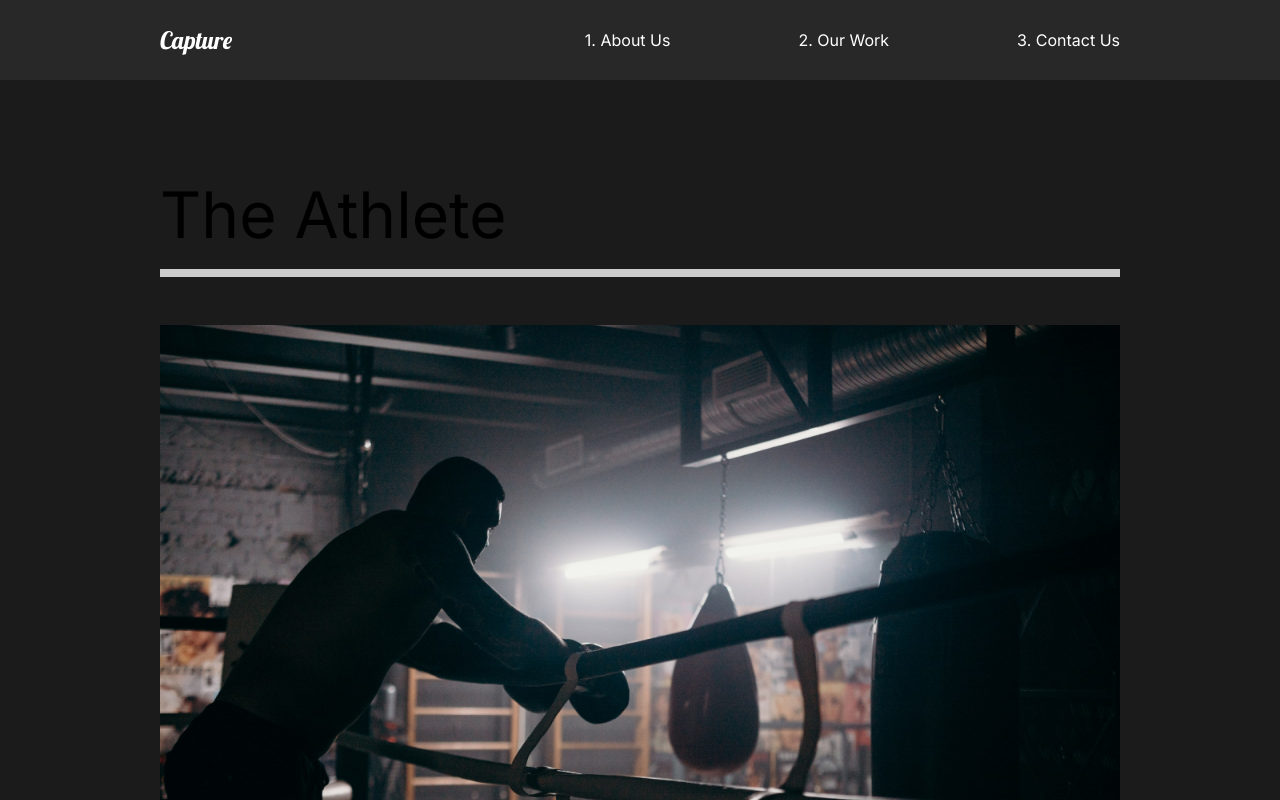
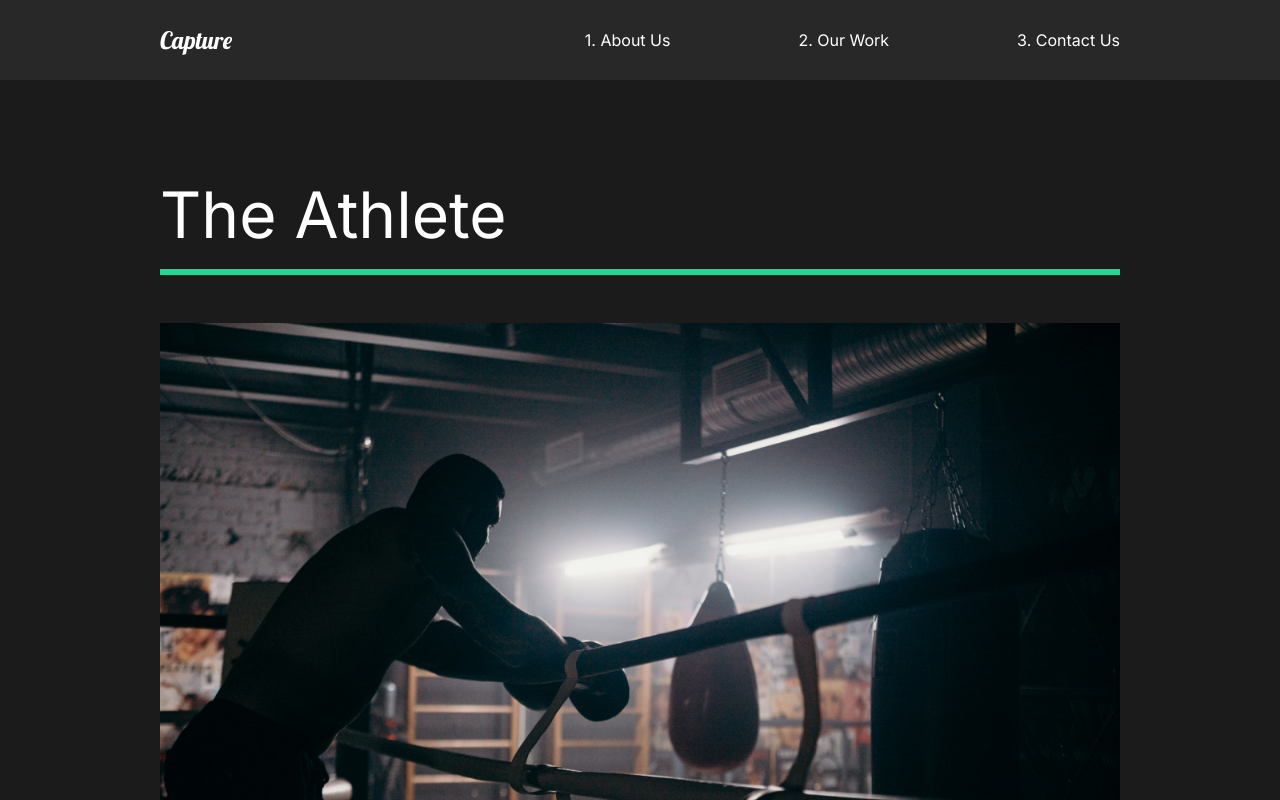
Before and after one commit to Max281192/capture, a React (Create React App) app: page /work in a window 1280 px wide. Shown: the top 800 px of the page. Built offline with nearby package versions, Linux system fonts and the light colour scheme.

Commit message:
our work animation

```diff
--- a/src/App.js
+++ b/src/App.js
@@ -11,9 +11,15 @@ import GlobalStyle from './components/GlobalStyle';
 import Nav from './components/Nav';
 
 // Routing
-import {Switch, Route} from 'react-router-dom';
+import {Switch, Route, useLocation} from 'react-router-dom';
+
+// Animation
+import {AnimatePresence} from 'framer-motion';
 
 function App() {
+
+    const location = useLocation();
+
     return (
         <div className="App">
 
@@ -21,7 +27,8 @@ function App() {
 
             <Nav/>
 
-            <Switch>
+            <AnimatePresence exitBeforeEnter>
+                <Switch location={location} key={location.pathname}>
                     <Route path="/" exact>
                         <AboutUs/>
                     </Route>
@@ -29,12 +36,13 @@ function App() {
                         <OurWork/>
                     </Route>
                     <Route path="/work/:id">
-                    <MovieDetail />
+                        <MovieDetail/>
                     </Route>
                     <Route path="/contact">
                         <ContactUs/>
                     </Route>
                 </Switch>
+            </AnimatePresence>
         </div>
     );
 }
--- /dev/null
+++ b/src/animation.js
@@ -0,0 +1,103 @@
+export const pageAnimation = {
+    hidden: {
+        opacity: 0,
+        y: 300,
+    },
+    show: {
+        opacity: 1,
+        y: 0,
+        transition: {
+            duration: 0.5,
+            when: 'beforeChildren',
+            staggerChildren: 0.25,
+        },
+    },
+    exit: {
+        opacity: 0,
+        transition: {
+            duration: .5,
+        }
+    }
+}
+
+export const titleAnim = {
+    hidden: {
+        y: 200,
+    },
+    show: {
+        y: 0,
+        transition: {
+            duration: 0.5,
+            ease: "easeOut",
+        }
+    }
+}
+
+export const fade = {
+    hidden: {
+        opacity : 0,
+    },
+    show: {
+        opacity : 1,
+        transition: {
+            duration: .75,
+            ease: 'easeOut',
+        }
+    }
+}
+
+export const photoAnim = {
+    hidden: {
+        scale: 1.5,
+        opacity: 0
+    },
+    show: {
+        scale: 1,
+        opacity: 1,
+        transition: {
+            ease: 'easeOut',
+            duration: 0.5,
+        }
+    }
+}
+
+export const lineAnim = {
+    hidden: {
+        width : '0%',
+    },
+    show: {
+        width: '100%',
+        transition: {
+            duration: 0.75,
+            ease: 'easeOut',
+        }
+    }
+}
+
+export const sliderContainer = {
+    hidden: {
+        opacity: 1,
+    },
+    show: {
+        opacity: 1,
+        transition: {
+            staggerChildren: 0.2,
+            ease: 'easeOut',
+        }
+    }
+}
+
+export const slider = {
+    hidden: {
+        x: '-130%',
+        skew: '45deg',
+    },
+    show: {
+        x: '100%',
+        skew: '0deg',
+        transition: {
+            ease: 'easeOut',
+            duration: 1,
+        }
+    }
+}
--- /dev/null
+++ b/src/components/Wave.js
@@ -0,0 +1,25 @@
+import styled from 'styled-components';
+import {motion} from 'framer-motion';
+
+const Wave = () => {
+    return(
+        <WaveSvg viewBox="0 0 1440 363" fill="none" xmlns="http://www.w3.org/2000/svg">
+            <motion.path
+                initial={{pathLength: 0, pathOffset: 1}}
+                animate={{pathLength: 1, pathOffset: 0}}
+                transition={{duration: 1, delay: 0.3}}
+                d="M1440 27.4774C1352.73 19.8184 1122.41 49.0556 899.331 227.276C620.48 450.052 354.282 355.647 170.328 185.318C23.165 49.0556 -4.21721 8.32998 0.487081 5"
+                stroke="#23d997"
+                strokeOpacity="0.3"
+                strokeWidth="10"/>
+        </WaveSvg>
+    )
+}
+
+const WaveSvg = styled.svg`
+  position: absolute;
+  left: 0;
+  z-index: -1;
+`;
+
+export default Wave;
--- a/src/pages/AboutUs.js
+++ b/src/pages/AboutUs.js
@@ -4,13 +4,17 @@ import AboutSection from "../components/AboutSection";
 import ServicesSection from '../components/ServicesSection';
 import FaqSection from '../components/FaqSection';
 
+// Page animation
+import {motion} from 'framer-motion';
+import {pageAnimation} from '../animation';
+
 const AboutUs = () => {
   return (
-    <>
+    <motion.div exit="exit" variants={pageAnimation} initial="hidden" animate="show">
         <AboutSection />
         <ServicesSection />
         <FaqSection />
-    </>
+    </motion.div>
   )
 };
 
--- a/src/pages/ContactUs.js
+++ b/src/pages/ContactUs.js
@@ -1,10 +1,13 @@
 import React from "react";
+// Page animation
+import {motion} from 'framer-motion';
+import {pageAnimation} from '../animation';
 
 const ContactUs = () => {
     return (
-        <div>
+        <motion.div exit="exit" variants={pageAnimation} initial="hidden" animate="show">
             <h1>Contact Us!</h1>
-        </div>
+        </motion.div>
     )
 };
 
--- a/src/pages/MovieDetail.js
+++ b/src/pages/MovieDetail.js
@@ -2,6 +2,10 @@ import React, {useState, useEffect} from 'react';
 import styled from 'styled-components';
 import {useHistory} from 'react-router-dom';
 import {MovieState} from '../movieState';
+
+// Page animation
+import {motion} from 'framer-motion';
+import {pageAnimation} from '../animation';
 
 const MovieDetail = () => {
 
@@ -19,7 +23,7 @@ const MovieDetail = () => {
     return (
         <>
             {movie && (
-                <Details>
+                <Details exit="exit" variants={pageAnimation} initial="hidden" animate="show">
 
                     <HeadLine>
                         <h2>{movie.title}</h2>
@@ -47,7 +51,7 @@ const MovieDetail = () => {
 }
 
 //Style
-const Details = styled.div`
+const Details = styled(motion.div)`
   color: white;
 `;
 
--- a/src/pages/OurWork.js
+++ b/src/pages/OurWork.js
@@ -7,15 +7,28 @@ import {Link} from 'react-router-dom';
 import athlete from "../img/athlete-small.png";
 import theracer from "../img/theracer-small.png";
 import goodtimes from "../img/goodtimes-small.png";
+// Page animation
+import {motion} from 'framer-motion';
+import {pageAnimation, fade, photoAnim, lineAnim, sliderContainer, slider} from '../animation';
 
 const OurWork = () => {
     return (
-        <Work>
+        <Work exit="exit" variants={pageAnimation} initial="hidden" animate="show">
+
+            <motion.div variants={sliderContainer}>
+                <Frame1 variants={slider}></Frame1>
+                <Frame2 variants={slider}></Frame2>
+                <Frame3 variants={slider}></Frame3>
+                <Frame4 variants={slider}></Frame4>
+            </motion.div>
+
             <Movie>
-                <h2>The Athlete</h2>
-                <div className="line"></div>
+                <motion.h2 variants={fade}>The Athlete</motion.h2>
+                <motion.div variants={lineAnim} className="line"></motion.div>
                 <Link to="/work/the-athlete">
-                    <img src={athlete} alt="athlete"/>
+                    <Hide>
+                        <motion.img variants={photoAnim} src={athlete} alt="athlete"/>
+                    </Hide>
                 </Link>
             </Movie>
 
@@ -38,13 +51,13 @@ const OurWork = () => {
     )
 };
 
-const Work = styled.div`
+const Work = styled(motion.div)`
   //background-color: white;
   min-height: 100vh;
   overflow: hidden;
   padding: 5rem 10rem;
 
-  h2{
+  h2 {
     padding: 1rem 0rem;
   }
 `;
@@ -52,17 +65,48 @@ const Work = styled.div`
 const Movie = styled.div`
   padding-bottom: 10rem;
 
-  img{
+  h2{
+    color: white;
+  }
+
+  img {
     width: 100%;
     height: 70vh;
     object-fit: cover;
   }
 
-  .line{
-    height: 0.5rem;
-    background-color: #cccccc;
+  .line {
+    height: 0.35rem;
+    background-color: #23d997;
     margin-bottom: 3rem;
   }
 `;
 
+const Hide = styled.div`
+  overflow: hidden;
+`;
+
+//Frame Animation for page transition
+const Frame1 = styled(motion.div)`
+  position: fixed;
+  left: 0;
+  top: 10%;
+  width: 100%;
+  height: 100vh;
+  background-color: #BFBFBF;
+  z-index: 2;
+`;
+
+const Frame2 = styled(Frame1)`
+  background-color: #808080;
+`;
+
+const Frame3 = styled(Frame1)`
+  background-color: #404040;
+`;
+
+const Frame4 = styled(Frame1)`
+  background-color: #1b1b1b;
+`;
+
 export default OurWork;
```
Also changed, not shown: src/components/AboutSection.js (+20 -12 lines), 1 other file (tests, documents, lock files or other folders). Lines whose indentation alone changed are shown as unchanged.
